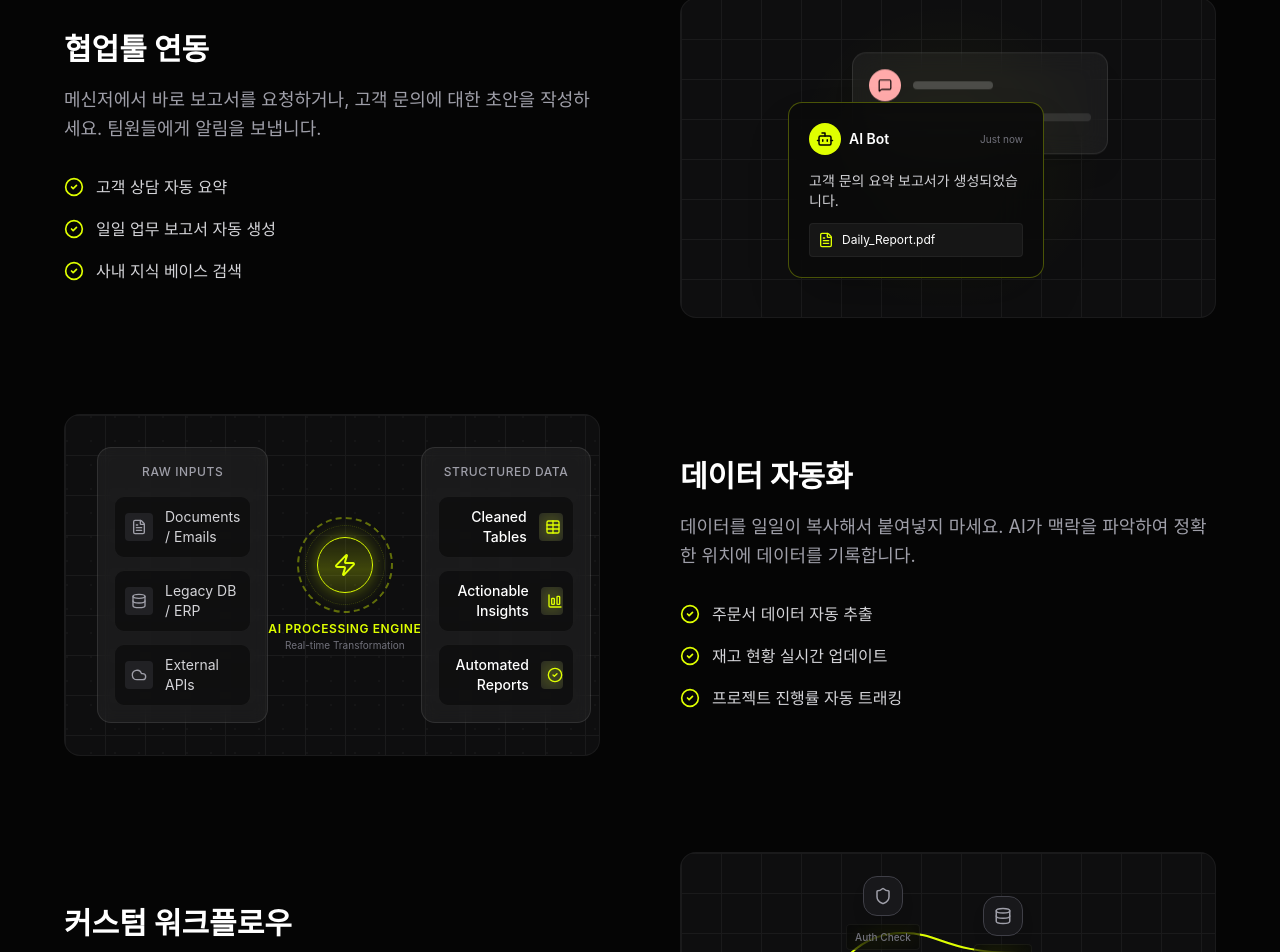
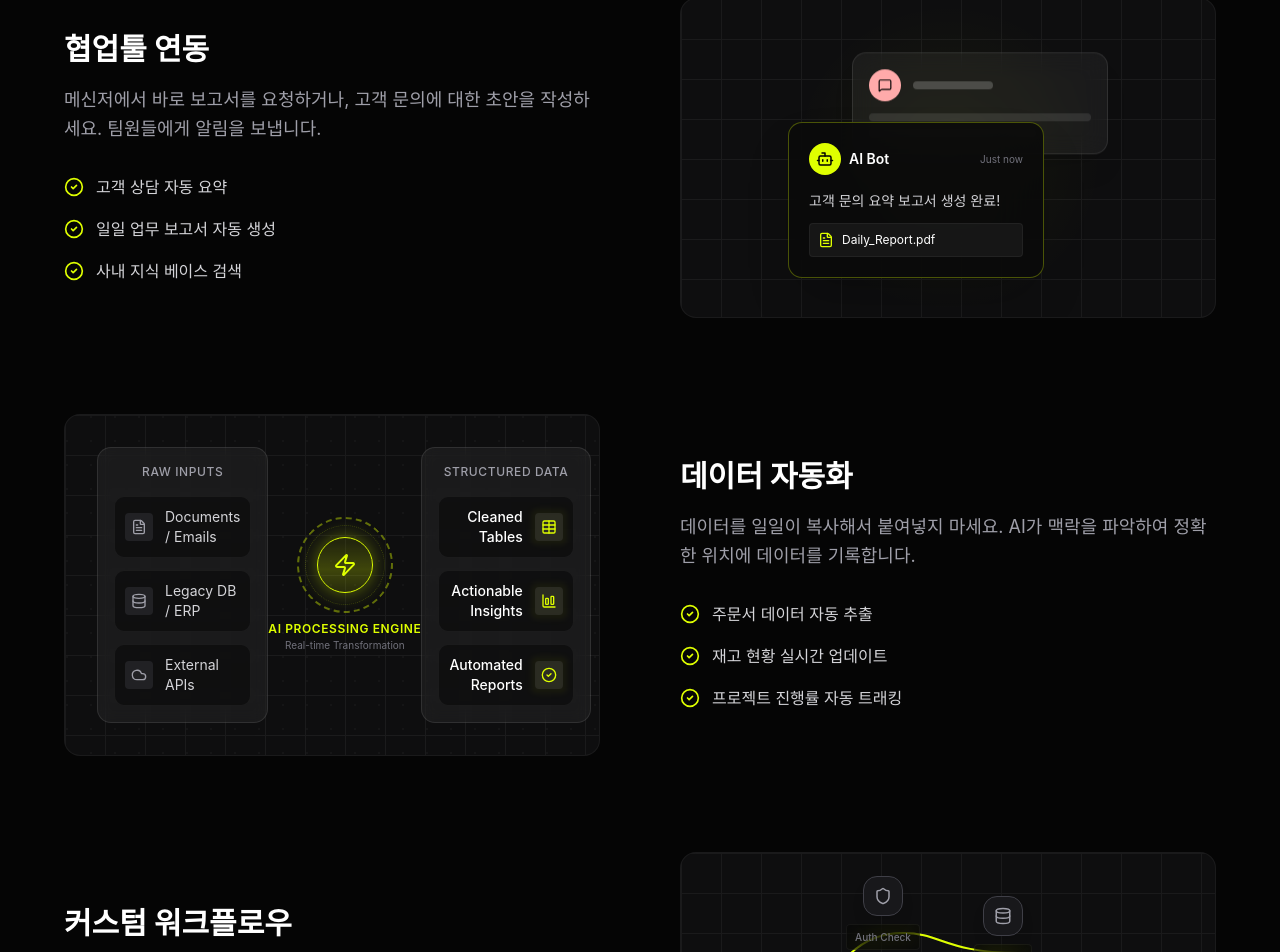
Before and after one commit to jinmoo-park/utomo_web, a React (Vite) app: page / in a window 1280 px wide. Shown: the part 3005-3957 px from the top of the page. Built offline with nearby package versions, Linux system fonts and the light colour scheme; a web font is replaced by a local one.

Commit message:
Update FeatureSection: improve OutputItem styling and text content

```diff
--- a/src/components/FeatureSection.tsx
+++ b/src/components/FeatureSection.tsx
@@ -78,7 +78,7 @@ const CollaborationGraphic = () => {
             <span className="text-[10px] text-zinc-500">Just now</span>
           </div>
           <p className="text-sm text-zinc-300 mb-3">
-            고객 문의 요약 보고서가 생성되었습니다.
+            고객 문의 요약 보고서 생성 완료!
           </p>
           <div className="flex items-center gap-2 p-2 rounded bg-white/5 border border-white/5">
             <FileText size={16} className="text-[#DFFF00]" />
@@ -214,8 +214,8 @@ const SourceItem = ({ icon: Icon, label, variants }: { icon: any, label: string,
 // 보조 컴포넌트 (결과 아이템)
 const OutputItem = ({ icon: Icon, label, variants, color }: { icon: any, label: string, variants: any, color: string }) => (
   <motion.div variants={variants} className="flex items-center gap-3 p-2.5 rounded-lg bg-black/40 border border-white/5 md:flex-row-reverse md:text-right">
-    <div className="p-1.5 rounded bg-zinc-800/80 relative overflow-hidden">
-      <motion.div initial={{opacity:0}} whileInView={{opacity:1}} transition={{delay:1}} className="absolute inset-0 bg-[#DFFF00]/20 blur-sm" />
+    <div className="p-1.5 rounded bg-zinc-800/80 relative shrink-0">
+      <motion.div initial={{opacity:0}} whileInView={{opacity:1}} transition={{delay:1}} className="absolute -inset-1 bg-[#DFFF00]/5 rounded" style={{ filter: 'blur(3px)' }} />
       <Icon size={16} className="text-[#DFFF00] relative z-10" />
     </div>
     <span className="text-sm text-white font-medium">{label}</span>
```
